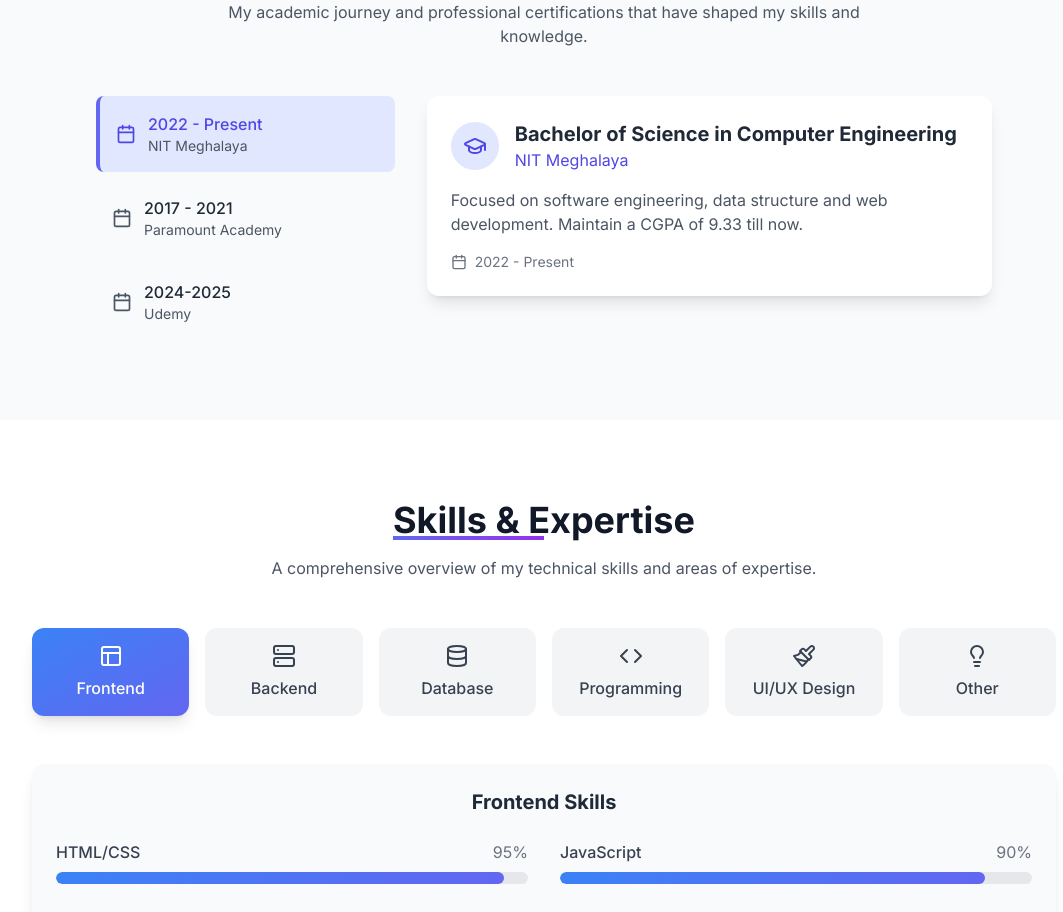
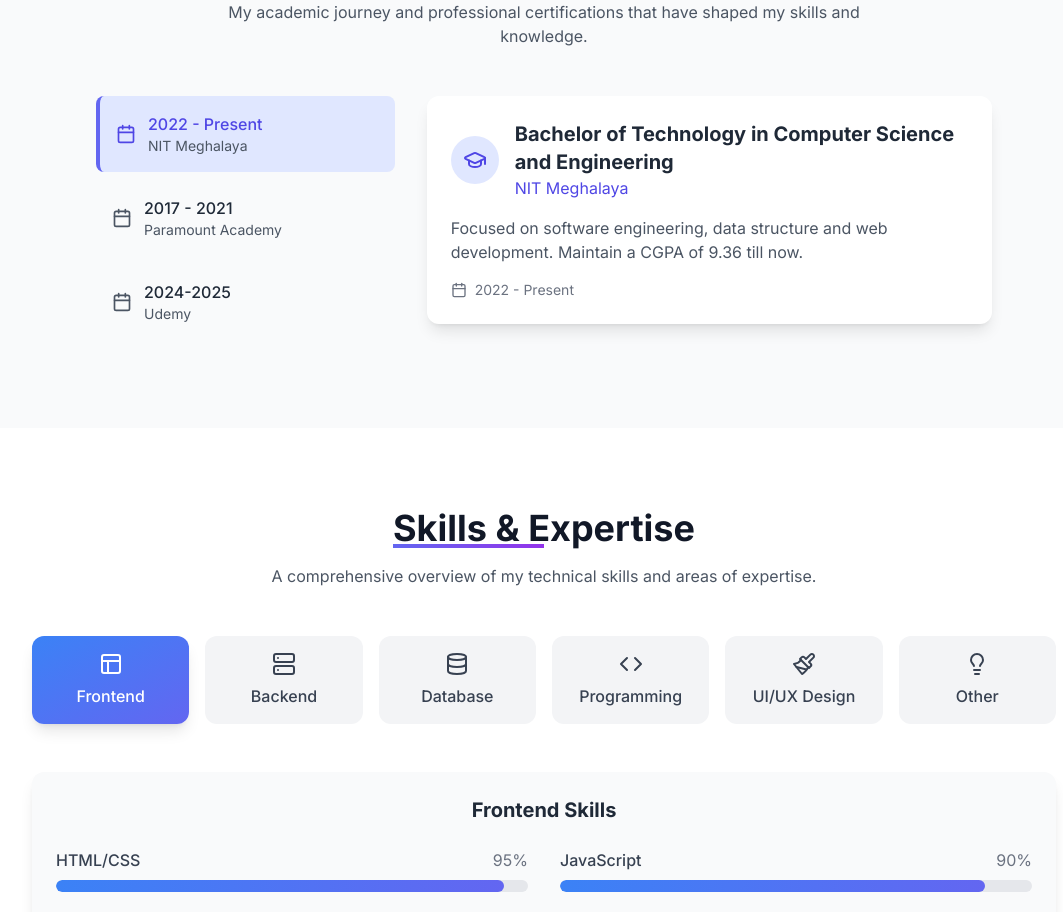
Before and after one commit to Alphashivesh/my_portfolio, a React (Vite) app: page / in a window 1280 px wide. Shown: the part 1840-2752 px from the top of the page, without its empty margins (96-1159 px from the left). Built offline with nearby package versions, Linux system fonts and the light colour scheme.

Commit message:
Update Education.tsx

```diff
--- a/src/sections/Education.tsx
+++ b/src/sections/Education.tsx
@@ -5,10 +5,10 @@ import { GraduationCap, BookOpen, Award, Calendar } from 'lucide-react';
 const Education: React.FC = () => {
   const education = [
     {
-      degree: 'Bachelor of Science in Computer Engineering',
+      degree: 'Bachelor of Technology in Computer Science and Engineering',
       institution: 'NIT Meghalaya',
       period: '2022 - Present',
-      description: 'Focused on software engineering, data structure and web development. Maintain a CGPA of 9.33 till now.',
+      description: 'Focused on software engineering, data structure and web development. Maintain a CGPA of 9.36 till now.',
       icon: <GraduationCap size={24} />,
     },
     {
```
